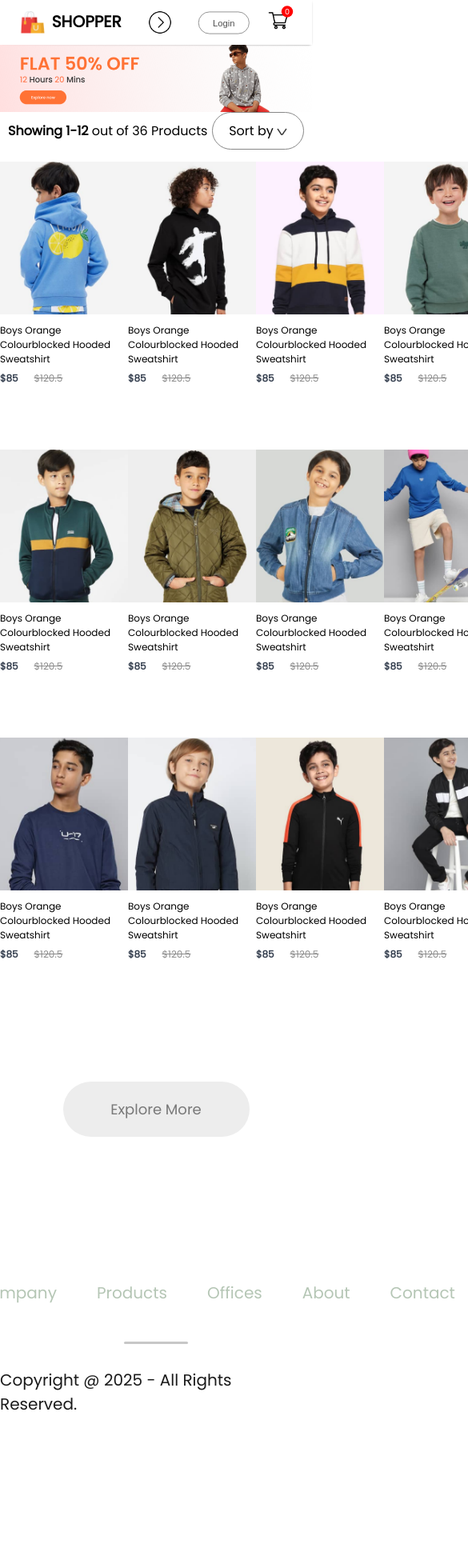
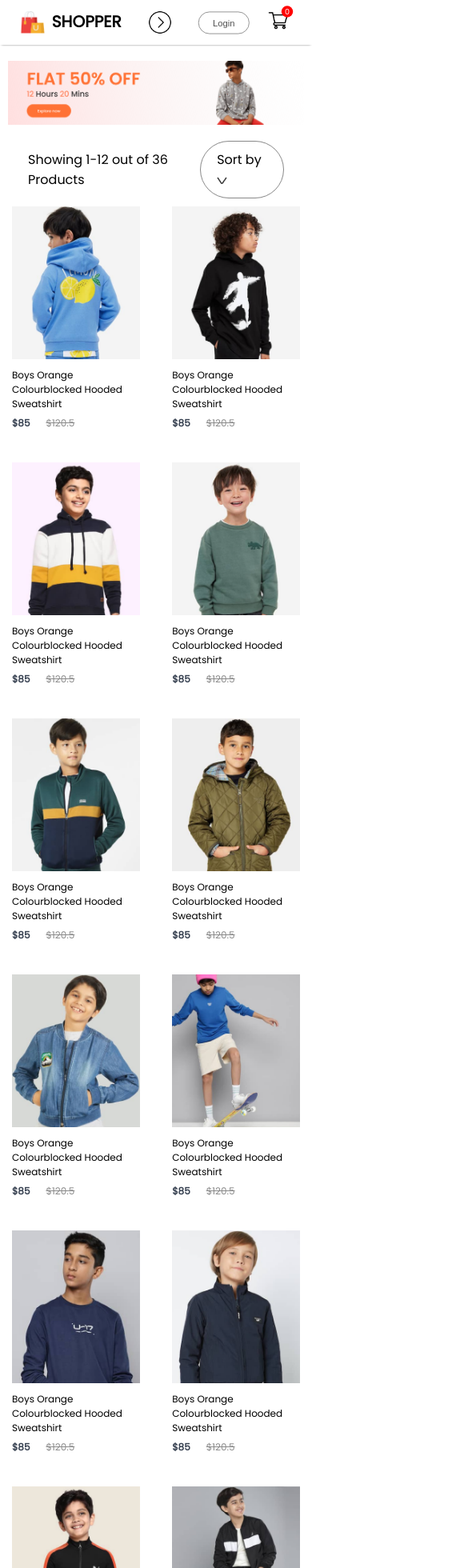
Before and after one commit to tetervs/E-commerce, a React (Create React App) app: page /kids in a window 390 px wide. Shown: the top 1960 px of the page at 80% size, 585 px wide, since content can reach past the window. Before the commit the page ends 1800 px from the top, so only its background shows below. Built offline with nearby package versions, Linux system fonts and the light colour scheme.

Commit message:
modified:   src/components/Footer/Footer.css 	modified:   src/components/Footer/Footer.jsx 	modified:   src/pages/CSS/shopcategory.css

```diff
--- a/src/components/Footer/Footer.css
+++ b/src/components/Footer/Footer.css
@@ -1,9 +1,9 @@
-.footer{
-    display: flex;
-    flex-direction: column;
-    justify-content: center;
-    align-items: center;
-    gap: 15px;
+.footer {
+  display: flex;
+  flex-direction: column;
+  justify-content: center;
+  align-items: center;
+  gap: 50px;
 }
 
 .footer-logo{
@@ -54,9 +54,35 @@
 }
 
 .footer-copyright hr{
-    width: 80px;
+    width: 80%;
     border: none;
     border-radius: 10px;
     height: 3px;
     background: #c7c7c7;
 }
+
+@media(max-width:800px){
+    .footer{
+        gap: 20px;
+    }
+    .footer-logo{
+        gap: 10px;
+        align-items: end;
+    }
+    .footer-logo img{
+        width: 40px;
+    }
+    .footer-logo p{
+        font-size: 25px;
+    }
+    .footer-link{
+        font-size: 14px;
+        gap: 10px;
+    }
+    .footer-social-icon img{
+        width: 22px;
+    }
+    .footer-copyright{
+        font-size: 13px;
+    }
+}
--- a/src/components/Footer/Footer.jsx
+++ b/src/components/Footer/Footer.jsx
@@ -11,6 +11,7 @@ export const Footer = () => {
         <div className="footer-logo">
             <img src={footer_logo} alt="" />
             <p>SHOPPER</p>
+        </div>
         <ul className='footer-link'>
             <li>Company</li>
             <li>Products</li>
@@ -29,7 +30,6 @@ export const Footer = () => {
                 <img src={wa_icon} alt="" />
             </div>
         </div>
-        </div>
         <div className="footer-copyright">
             <hr />
             <p>Copyright @ 2025 - All Rights Reserved.</p>
--- a/src/pages/CSS/shopcategory.css
+++ b/src/pages/CSS/shopcategory.css
@@ -6,7 +6,8 @@
 
 .shopcategory-IndexSort{
     display: flex;
-    margin: 0px 10px;
+    margin: 0px 9%;
+    width: 82%;
     justify-content: space-between;
     align-items: center;
 }
@@ -15,19 +16,7 @@
     padding: 10px 20px;
     border-radius: 40px;
     border: 1px solid #888;
-}
-
-.shopcategory-IndexSort p span{
-    font-weight: 600;
-    margin-left: 0px;
-}
-
-.shopcategory-products{
-    margin: 20 px 170px;
-    display: grid;
-    grid-template-columns: 1fr 1fr 1fr 1fr;
-    row-gap: 80px;
-    margin-top: 15px;
+    cursor: pointer;
 }
 
 .shopcategory-loadmore{
@@ -43,3 +32,65 @@
     font-weight: 500;
     font-size: 18px;
 }
+
+.shopcategory-products{
+    margin: 20px 9%; /* Match banner's margin */
+    width: 82%; /* Match banner's width */
+    display: grid;
+    grid-template-columns: 1fr 1fr 1fr 1fr;
+    gap: 30px;
+    row-gap: 60px;
+}
+
+@media(max-width:1280px){
+    .shopcategory-banner{
+        margin: 20px auto;
+        width: 90%;
+    }
+    .shopcategory-indexSort{
+        width: 90%;
+        margin: auto;
+    }
+    .shopcategory-sort{
+        padding: 5px 10px;
+        font-size: 12px;
+    }
+    .shopcategory-indexSort p{
+        font-size: 12px;
+    }
+    .shopcategory-products{
+        width: 90%;
+        margin: 10px auto;
+        row-gap: 40px;
+    }
+    .shopcategory-products .item{
+        margin: auto;
+    }
+    .shopcategory-loadmore{
+        margin: 100px auto;
+        width: 200px;
+        height: 60px;
+        font-size: 16px;
+    }
+}
+
+@media(max-width:800px){
+    .shopcategory-banner{
+        width: 95%;
+    }
+    .shopcategory-products{
+        width: 95%;
+    }
+    .shopcategory-loadmore{
+        margin: 60px auto;
+        width: 150px;
+        height: 40px;
+        font-size: 13px;
+    }
+}
+
+@media(max-width:500px){
+    .shopcategory-products{
+        grid-template-columns: 1fr 1fr ;
+    }
+}
```
Lines whose indentation alone changed are shown as unchanged.
